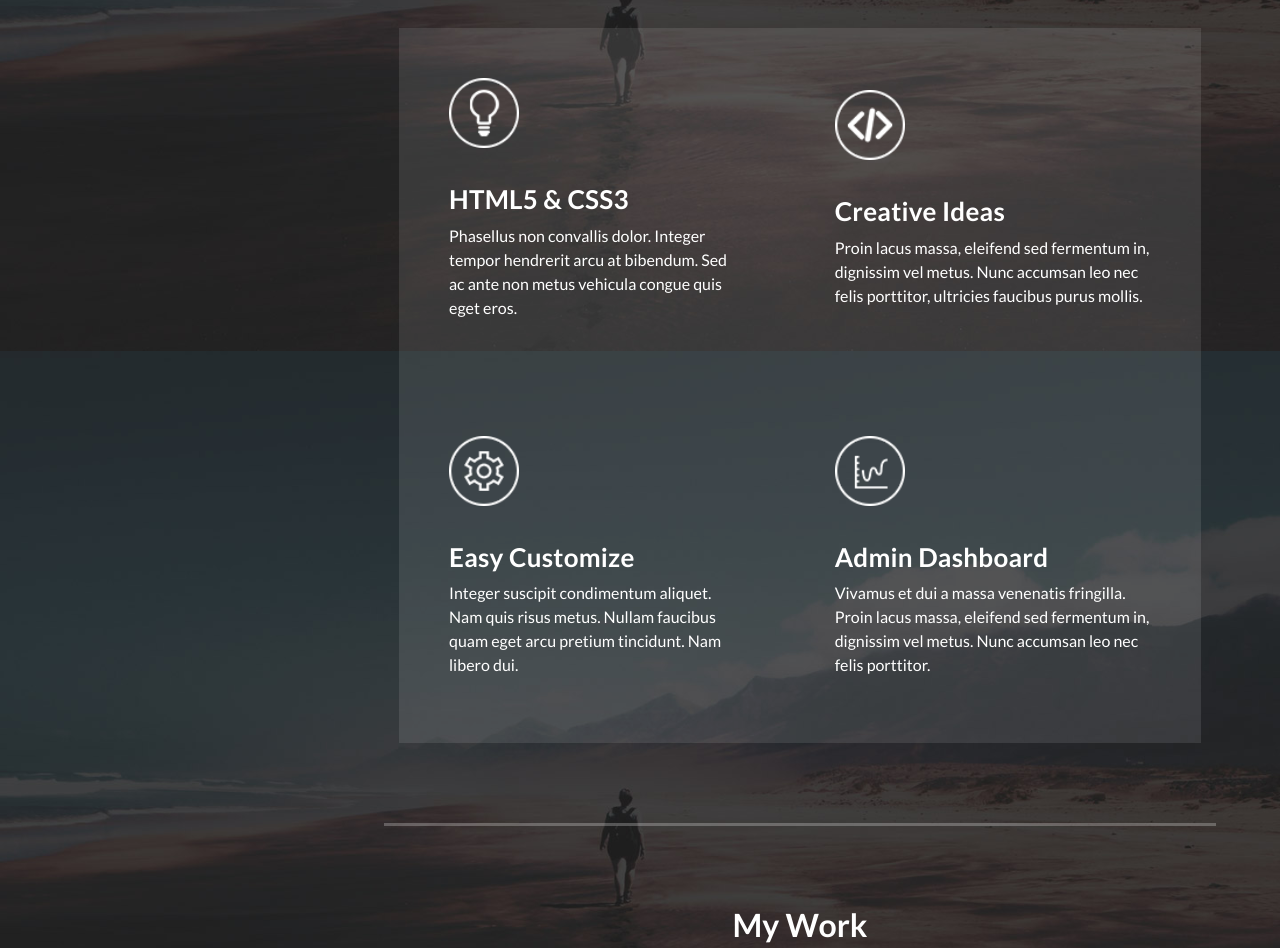
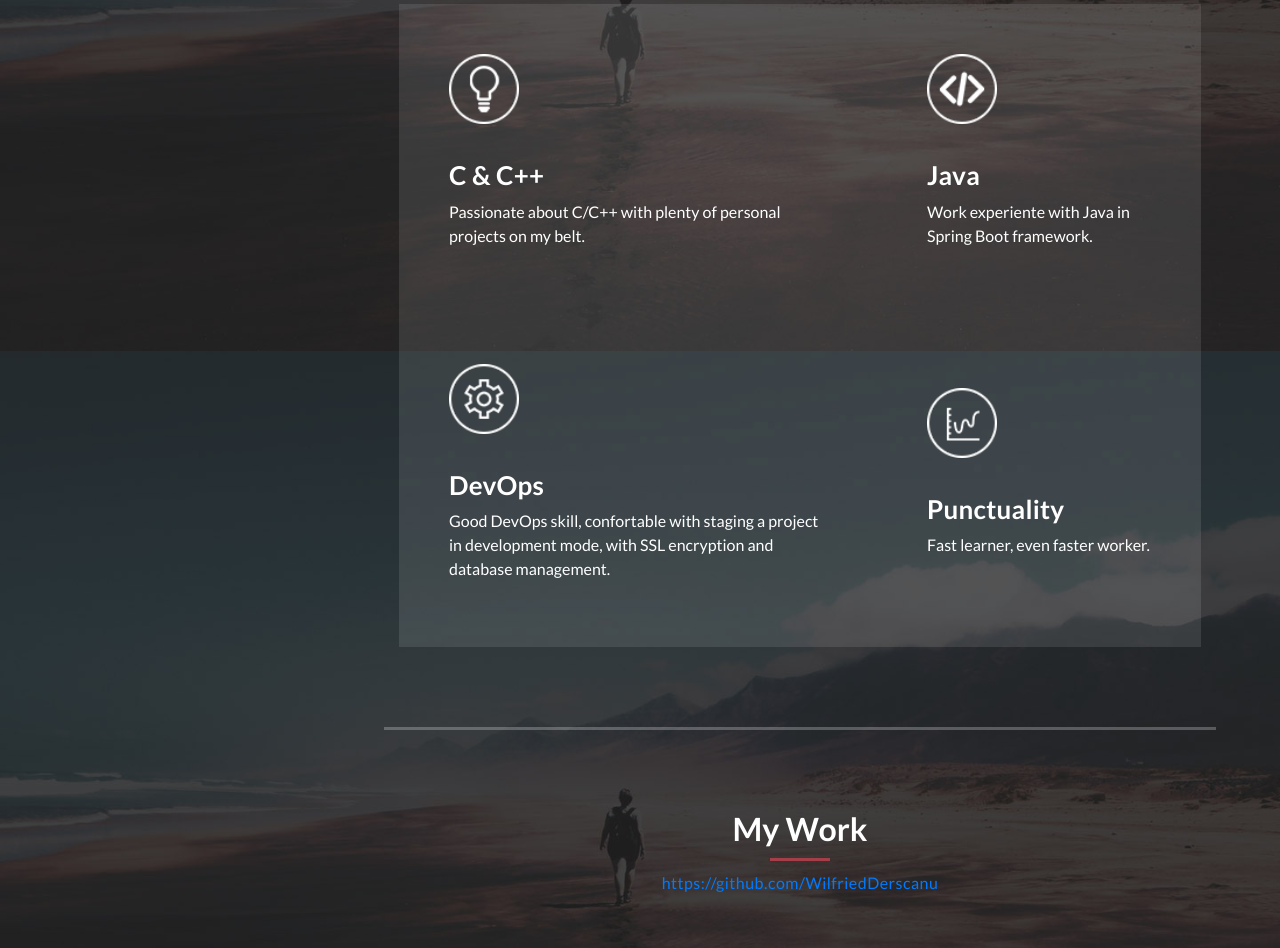
Before and after one commit to WilfriedDerscanu/PersonalWebPage, a plain HTML site: page index.html in a window 1280 px wide. Shown: the part 1249-2197 px from the top of the page. Drawn offline with Linux system fonts and the light colour scheme.

Commit message:
Personalize

```diff
--- a/index.html
+++ b/index.html
@@ -85,10 +85,9 @@ https://templatemo.com/tm-531-reflux
           <div class="section-heading">
             <h2>About Me</h2>
             <div class="line-dec"></div>
-            <span
-              >This is a Bootstrap v4.2.1 CSS Template for you. Edit and use
-              this layout for your site. Updated on 21 May 2019 for repeated main menu HTML code.</span
-            >
+            <span>
+                Student, part time BE Java dev, passionate about good code.
+            </span>
           </div>
           <div class="left-image-post">
             <div class="row">
@@ -158,40 +157,32 @@ https://templatemo.com/tm-531-reflux
                 <tr>
                   <td class="service-item">
                     <div class="first-service-icon service-icon"></div>
-                    <h4>HTML5 &amp; CSS3</h4>
+                    <h4>C &amp; C++</h4>
                     <p>
-                      Phasellus non convallis dolor. Integer tempor hendrerit arcu
-                      at bibendum. Sed ac ante non metus vehicula congue quis eget
-                      eros.
+                      Passionate about C/C++ with plenty of personal projects on my belt.
                     </p>
                   </td>
                   <td class="service-item">
                     <div class="second-service-icon service-icon"></div>
-                    <h4>Creative Ideas</h4>
+                    <h4>Java</h4>
                     <p>
-                      Proin lacus massa, eleifend sed fermentum in, dignissim vel
-                      metus. Nunc accumsan leo nec felis porttitor, ultricies
-                      faucibus purus mollis.
+                      Work experiente with Java in Spring Boot framework.
                     </p>
                   </td>
                 </tr>
                 <tr>
                   <td class="service-item">
                     <div class="third-service-icon service-icon"></div>
-                    <h4>Easy Customize</h4>
+                    <h4>DevOps</h4>
                     <p>
-                      Integer suscipit condimentum aliquet. Nam quis risus metus.
-                      Nullam faucibus quam eget arcu pretium tincidunt. Nam libero
-                      dui.
+                      Good DevOps skill, confortable with staging a project in development mode, with SSL encryption and database management.
                     </p>
                   </td>
                   <td class="service-item">
                     <div class="fourth-service-icon service-icon"></div>
-                    <h4>Admin Dashboard</h4>
+                    <h4>Punctuality</h4>
                     <p>
-                      Vivamus et dui a massa venenatis fringilla. Proin lacus massa,
-                      eleifend sed fermentum in, dignissim vel metus. Nunc accumsan
-                      leo nec felis porttitor.
+                      Fast learner, even faster worker.
                     </p>
                   </td>
                 </tr>
@@ -205,9 +196,7 @@ https://templatemo.com/tm-531-reflux
             <h2>My Work</h2>
             <div class="line-dec"></div>
             <span
-              >Aenean sollicitudin ex mauris, lobortis lobortis diam euismod sit
-              amet. Duis ac elit vulputate, lobortis arcu quis, vehicula
-              mauris.</span
+              ><a href="https://github.com/WilfriedDerscanu">https://github.com/WilfriedDerscanu</a></span
             >
           </div>
           <div class="row">
```
